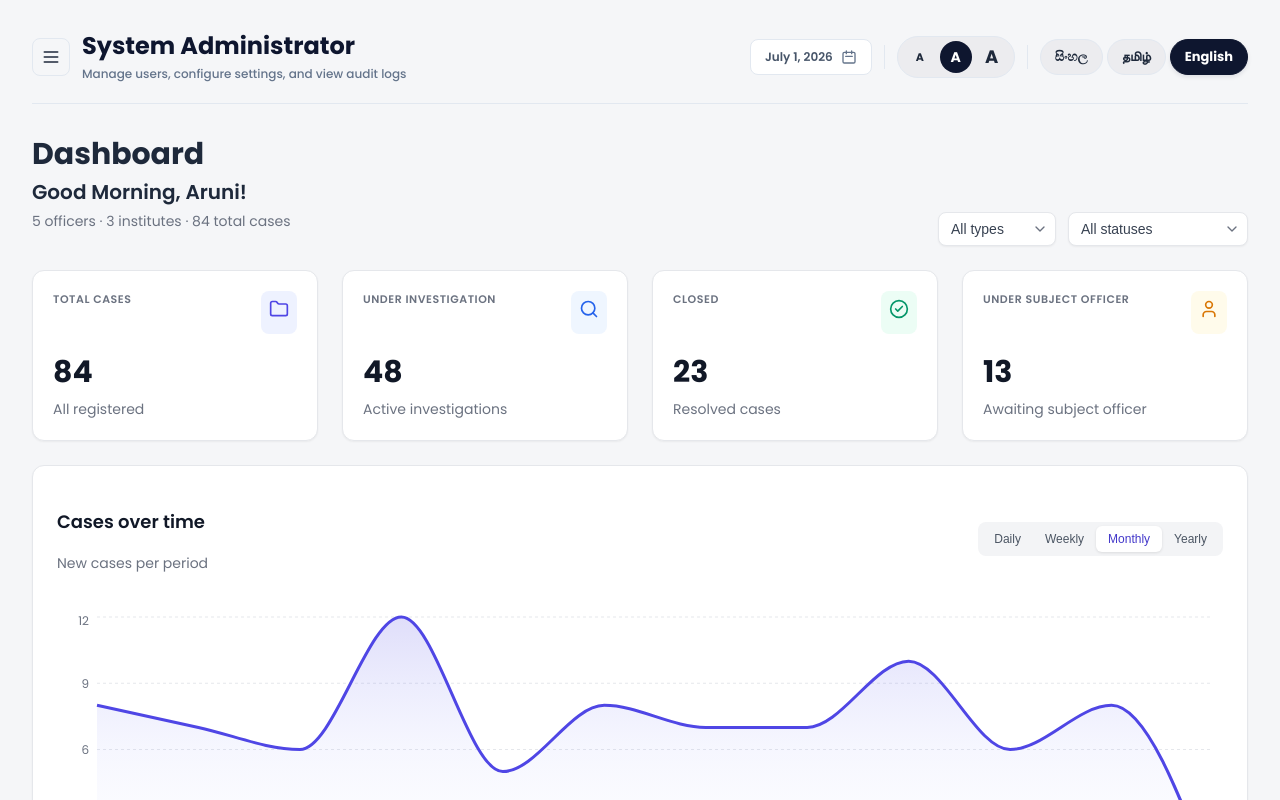
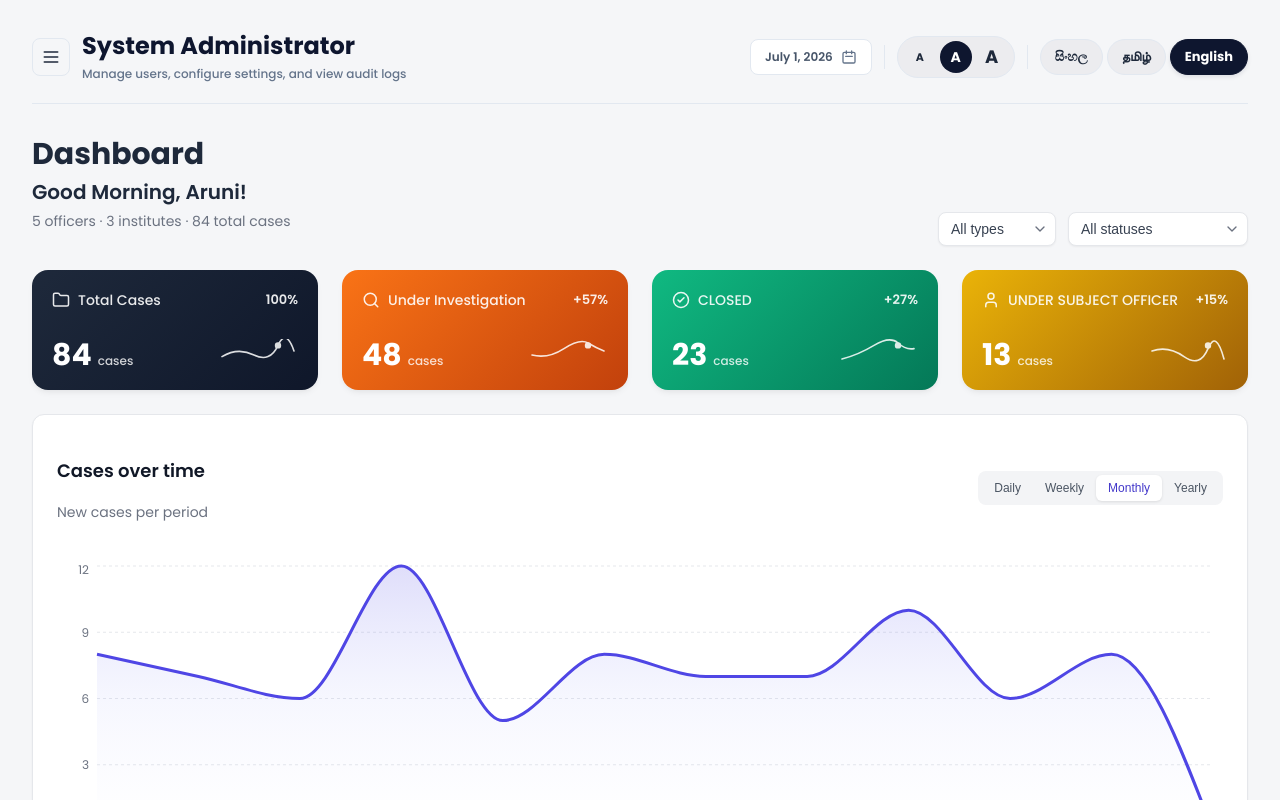
Before and after one commit to Avishka-kavishan/Discipline-Management-Monitoring-System, a Next.js app: page /admin in a window 1280 px wide. Shown: the top 800 px of the page. Built offline with nearby package versions, Linux system fonts and the light colour scheme; a web font is replaced by a local one.

Commit message:
implement admin dashboard page with statistical charts and analytical views

```diff
--- a/app/admin/admin.css
+++ b/app/admin/admin.css
@@ -322,3 +322,95 @@
 .admin-bg-amber {
   background-color: #fffbeb !important;
 }
+
+/* Premium Gradient Cards style rules */
+.premium-stat-card {
+  border-radius: 16px;
+  padding: 20px;
+  display: flex;
+  flex-direction: column;
+  justify-content: space-between;
+  gap: 16px;
+  box-shadow: 0 4px 6px -1px rgba(0, 0, 0, 0.05), 0 2px 4px -1px rgba(0, 0, 0, 0.03);
+  color: #ffffff;
+  position: relative;
+  overflow: hidden;
+  height: 120px;
+}
+
+.total-cases-card {
+  background: linear-gradient(135deg, #1e293b, #0f172a);
+}
+
+.inprogress-cases-card {
+  background: linear-gradient(135deg, #f97316, #c2410c);
+}
+
+.pending-cases-card {
+  background: linear-gradient(135deg, #eab308, #a16207);
+}
+
+.closed-cases-card {
+  background: linear-gradient(135deg, #10b981, #047857);
+}
+
+.premium-card-top {
+  display: flex;
+  justify-content: space-between;
+  align-items: center;
+  width: 100%;
+}
+
+.premium-card-title-area {
+  display: flex;
+  align-items: center;
+  gap: 8px;
+}
+
+.premium-card-icon {
+  width: 18px;
+  height: 18px;
+  opacity: 0.9;
+  stroke: currentColor;
+}
+
+.premium-card-title-area span {
+  font-size: calc(14px * var(--font-scale, 1));
+  font-weight: 500;
+  opacity: 0.9;
+}
+
+.premium-card-percentage {
+  font-size: calc(13px * var(--font-scale, 1));
+  font-weight: 600;
+  opacity: 0.9;
+}
+
+.premium-card-bottom {
+  display: flex;
+  justify-content: space-between;
+  align-items: flex-end;
+  width: 100%;
+}
+
+.premium-card-value-area {
+  display: flex;
+  align-items: baseline;
+  gap: 6px;
+}
+
+.premium-card-value {
+  font-size: calc(30px * var(--font-scale, 1));
+  font-weight: 700;
+  line-height: 1;
+}
+
+.premium-card-label {
+  font-size: calc(12px * var(--font-scale, 1));
+  font-weight: 500;
+  opacity: 0.8;
+}
+
+.premium-card-sparkline {
+  opacity: 0.85;
+}
--- a/app/admin/page.tsx
+++ b/app/admin/page.tsx
@@ -174,6 +174,12 @@ export default function AdminDashboard() {
   const closedCount = Math.round(activeCases.filter(c => c.status === "Closed").length * periodMultiplier);
   const underSubjectOfficerCount = Math.round(activeCases.filter(c => c.status === "Under Subject Officer").length * periodMultiplier);
 
+  // Calculate percentages dynamically
+  const totalPct = "100%";
+  const underInvestigationPct = totalCasesCount > 0 ? `+${Math.round((underInvestigationCount / totalCasesCount) * 100)}%` : "0%";
+  const closedPct = totalCasesCount > 0 ? `+${Math.round((closedCount / totalCasesCount) * 100)}%` : "0%";
+  const underSubjectOfficerPct = totalCasesCount > 0 ? `+${Math.round((underSubjectOfficerCount / totalCasesCount) * 100)}%` : "0%";
+
   // Dynamically scale Cases over time chart data by active filters
   const ratio = activeCases.length / 84;
   const dynamicallyFilteredChartData = chartData.map(item => ({
@@ -264,30 +270,34 @@ export default function AdminDashboard() {
         <StatCard
           title={t("totalCases", "TOTAL CASES")}
           value={totalCasesCount.toString()}
-          subtitle={t("allRegistered", "All registered")}
-          icon={<Folder style={{ width: 20, height: 20, color: '#4f46e5' }} />}
-          iconBg="admin-bg-indigo"
+          percentage={totalPct}
+          icon={<Folder className="premium-card-icon" />}
+          cardClass="total-cases-card"
+          sparklineD="M 5,22 Q 25,10 45,20 T 75,8 T 95,15"
         />
         <StatCard
           title={t("underInvestigation", "UNDER INVESTIGATION")}
           value={underInvestigationCount.toString()}
-          subtitle={t("activeInvestigations", "Active investigations")}
-          icon={<Search style={{ width: 20, height: 20, color: '#2563eb' }} />}
-          iconBg="admin-bg-blue"
+          percentage={underInvestigationPct}
+          icon={<Search className="premium-card-icon" />}
+          cardClass="inprogress-cases-card"
+          sparklineD="M 5,20 Q 25,25 45,12 T 75,5 T 95,15"
         />
         <StatCard
           title={t("closed", "CLOSED")}
           value={closedCount.toString()}
-          subtitle={t("resolvedCases", "Resolved cases")}
-          icon={<CheckCircle2 style={{ width: 20, height: 20, color: '#059669' }} />}
-          iconBg="admin-bg-emerald"
+          percentage={closedPct}
+          icon={<CheckCircle2 className="premium-card-icon" />}
+          cardClass="closed-cases-card"
+          sparklineD="M 5,25 Q 25,20 45,8 T 75,5 T 95,12"
         />
         <StatCard
           title={t("underSubjectOfficer", "UNDER SUBJECT OFFICER")}
           value={underSubjectOfficerCount.toString()}
-          subtitle={t("awaitingSubjectOfficer", "Awaiting subject officer")}
-          icon={<User style={{ width: 20, height: 20, color: '#d97706' }} />}
-          iconBg="admin-bg-amber"
+          percentage={underSubjectOfficerPct}
+          icon={<User className="premium-card-icon" />}
+          cardClass="pending-cases-card"
+          sparklineD="M 5,15 Q 25,8 45,22 T 75,12 T 95,25"
         />
       </div>
 
@@ -518,33 +528,41 @@ export default function AdminDashboard() {
     </div>
   );
 }
-
 function StatCard({
   title,
   value,
-  subtitle,
+  percentage,
   icon,
-  iconBg
+  cardClass,
+  sparklineD
 }: {
   title: string;
   value: string;
-  subtitle: string;
+  percentage: string;
   icon: React.ReactNode;
-  iconBg: string;
+  cardClass: string;
+  sparklineD: string;
 }) {
   return (
-    <div className="admin-stat-card">
-      <div className="admin-stat-header">
-        <div className="admin-stat-title">
-          {title}
+    <div className={`premium-stat-card ${cardClass}`}>
+      <div className="premium-card-top">
+        <div className="premium-card-title-area">
+          {icon}
+          <span>{title}</span>
         </div>
-        <div className={`admin-stat-icon-wrapper ${iconBg}`}>
-          {icon}
+        <span className="premium-card-percentage">{percentage}</span>
+      </div>
+      <div className="premium-card-bottom">
+        <div className="premium-card-value-area">
+          <span className="premium-card-value">{value}</span>
+          <span className="premium-card-label">cases</span>
         </div>
-      </div>
-      <div>
-        <div className="admin-stat-value">{value}</div>
-        <div className="admin-stat-subtitle">{subtitle}</div>
+        <div className="premium-card-sparkline">
+          <svg viewBox="0 0 100 30" width="80" height="24" fill="none" stroke="currentColor" strokeWidth="2">
+            <path d={sparklineD} strokeLinecap="round" />
+            <circle cx="75" cy="8" r="3" fill="#ffffff" />
+          </svg>
+        </div>
       </div>
     </div>
   );
```
